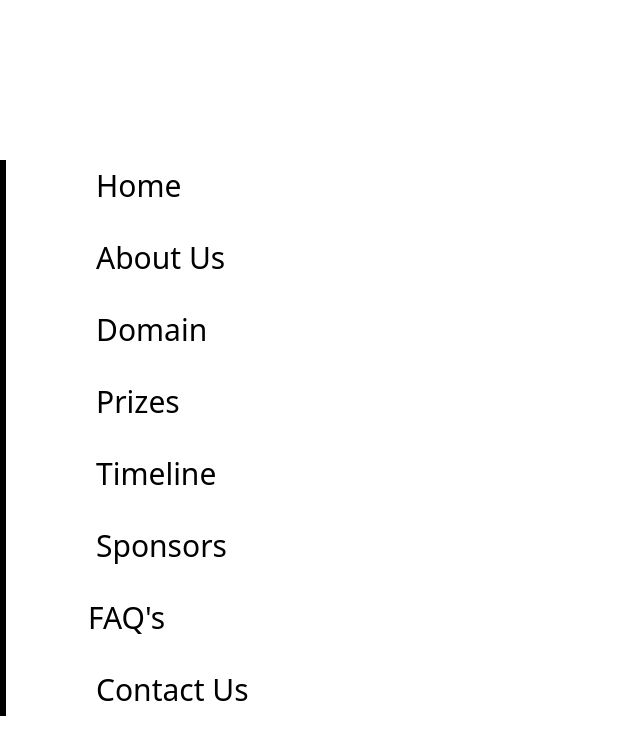
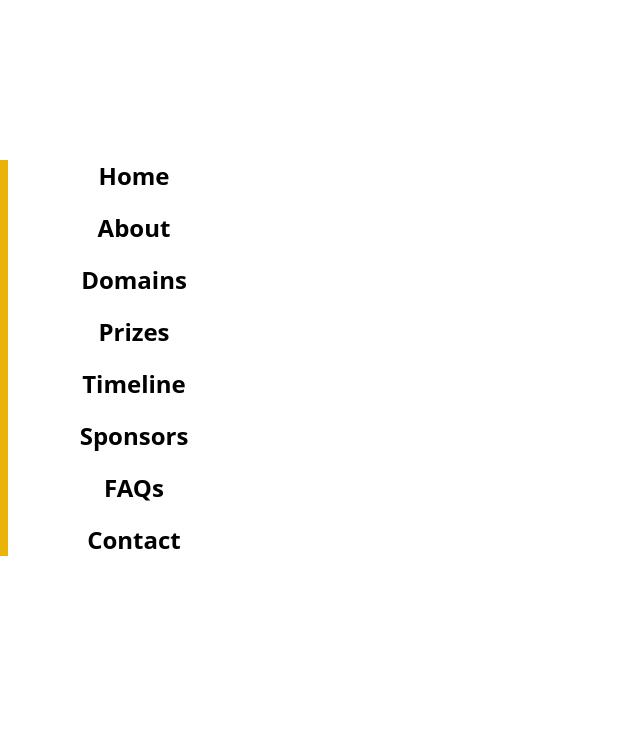
Before and after one commit to GDSC-ACE/gdscace.tech, a React (Create React App) app: page / in a window 1280 px wide. Shown: the top 754 px of the page, without its empty margins (0-640 px from the left). Built offline with nearby package versions, Linux system fonts and the light colour scheme.

Commit message:
updated ui

```diff
--- a/src/components/Sidebar/Sidebar.css
+++ /dev/null
@@ -1,18 +0,0 @@
-ul li{
-    display: flex;
-
-
-}
-.sidebar-content {
-    position: relative;
-}
-
-.sidebar-content:before {
-    content: '';
-    position: absolute;
-    top: 0;
-    left: 0;
-    width: 6px;
-    height: 100%;
-    background-color: black;
-}
--- a/src/components/Sidebar/Sidebar.jsx
+++ b/src/components/Sidebar/Sidebar.jsx
@@ -1,32 +1,27 @@
-//Akshata
-import React, { Component } from 'react'
-import '../../styles/global.css';
-import "./Sidebar.css"
+import React from "react";
+// import { useLocation } from "react-router-dom";
 
-export default class Sidebar extends Component {
-  render() {
-    return (
+// useState, useEffect, useRouter
+const Sidebar = () => {
+  // const locaiton = useLocation();
+  return (
+    <aside className="w-[25svh] h-[80svh] fixed top-40">
+       <div className="border-l-8 border-yellow-500 max-w-[350px] pl-3">
+      <nav className="h-full">
+        <ul className="text-black list-none pl-12 flex flex-col justify-center h-full gap-y-5 font-semibold lg:font-bold text-md lg:text-2xl">
+          <li>Home</li>
+          <li>About</li>
+          <li>Domains</li>
+          <li>Prizes</li>
+          <li>Timeline</li>
+          <li>Sponsors</li>
+          <li>FAQs</li>
+          <li>Contact</li>
+        </ul>
+      </nav>
+      </div>
+    </aside>
+  );
+};
 
-      <div className="Navbar sidebar-content h-full w-1/4 fixed  ">
-
-
-        <nav className="mt-10 ml-20">
-          <ul className="list-none ">
-            <li className="py-2 px-4 mb-5 mt-40 text-3xl ">Home</li>
-            <li className="py-2 px-4 mb-5 text-3xl ">About Us</li>
-            <li className="py-2 px-4 mb-5 text-3xl">Domain</li>
-            <li className="py-2 px-4 mb-5 text-3xl ">Prizes</li>
-            <li className="py-2 px-4 mb-5 text-3xl">Timeline</li>
-            <li className="py-2 px-4 mb-5 text-3xl">Sponsors</li>
-            <li className="py-2 px-2 mb-5 text-3xl">FAQ's</li>
-            <li className="py-2 px-4 mb-5 text-3xl">Contact Us</li>
-
-
-
-          </ul>
-        </nav>
-      </div>
-
-    )
-  }
-}
+export default Sidebar
```
Also changed, not shown: 1 other file (tests, documents, lock files or other folders).
